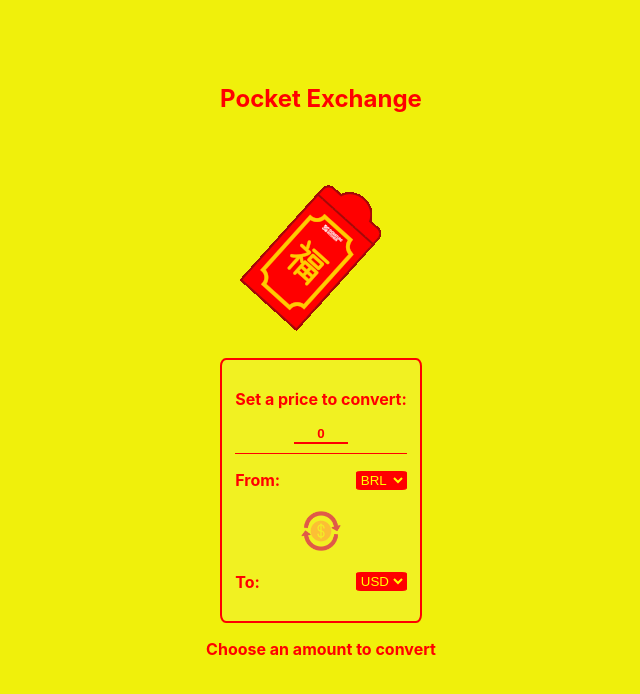
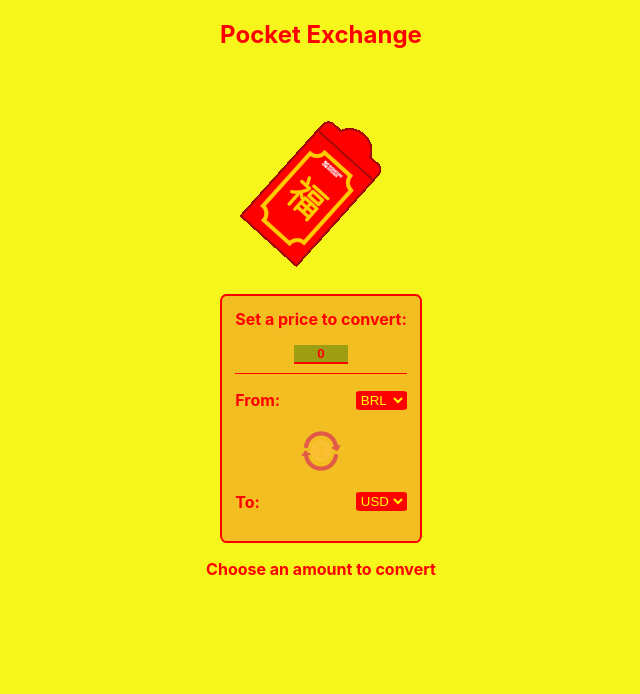
Before and after one commit to estudart/CurrencyConverter, a React (Create React App) app: page / in a window 1280 px wide. Shown: the top 694 px of the page, without its empty margins (319-959 px from the left). Built offline with nearby package versions, Linux system fonts and the light colour scheme.

Commit message:
final changes

```diff
--- a/src/App.css
+++ b/src/App.css
@@ -8,7 +8,7 @@
 }
 
 body {
-  background-color: rgb(240, 240, 11);
+  background-color: rgb(246, 246, 29);
 }
 
 @media (prefers-reduced-motion: no-preference) {
@@ -50,7 +50,7 @@ body {
 }
 
 .currency-price {
-  background-color: rgb(241, 241, 34);
+  background-color: #f2be22;
   padding: 1%;
   width: auto;
   display: flex;
@@ -64,7 +64,7 @@ body {
 .conversion-form {
   font-weight: bold;
   color: red;
-  margin-top: 5%;
+  margin-top: 0%;
   display: flex;
   flex-direction: column;
   justify-content: center;
@@ -81,7 +81,7 @@ body {
 
 input {
   font-weight: bolder;
-  background-color: rgb(241, 241, 34);
+  background-color: rgb(158, 158, 20);
   outline: 0;
   border-width: 0 0 2px;
   border-color: red;
--- a/src/App.js
+++ b/src/App.js
@@ -51,7 +51,7 @@ function App() {
       <h2>Pocket Exchange</h2>
       <img id="gif" src="./money.gif" alt="money gif" />
       <div className="currency-price">
-        <p>Set a price to convert:</p>
+        <p style={{ marginTop: "0px" }}>Set a price to convert:</p>
         <input
           id="conversionAmount"
           style={{ width: "50px", textAlign: "center" }}
```
